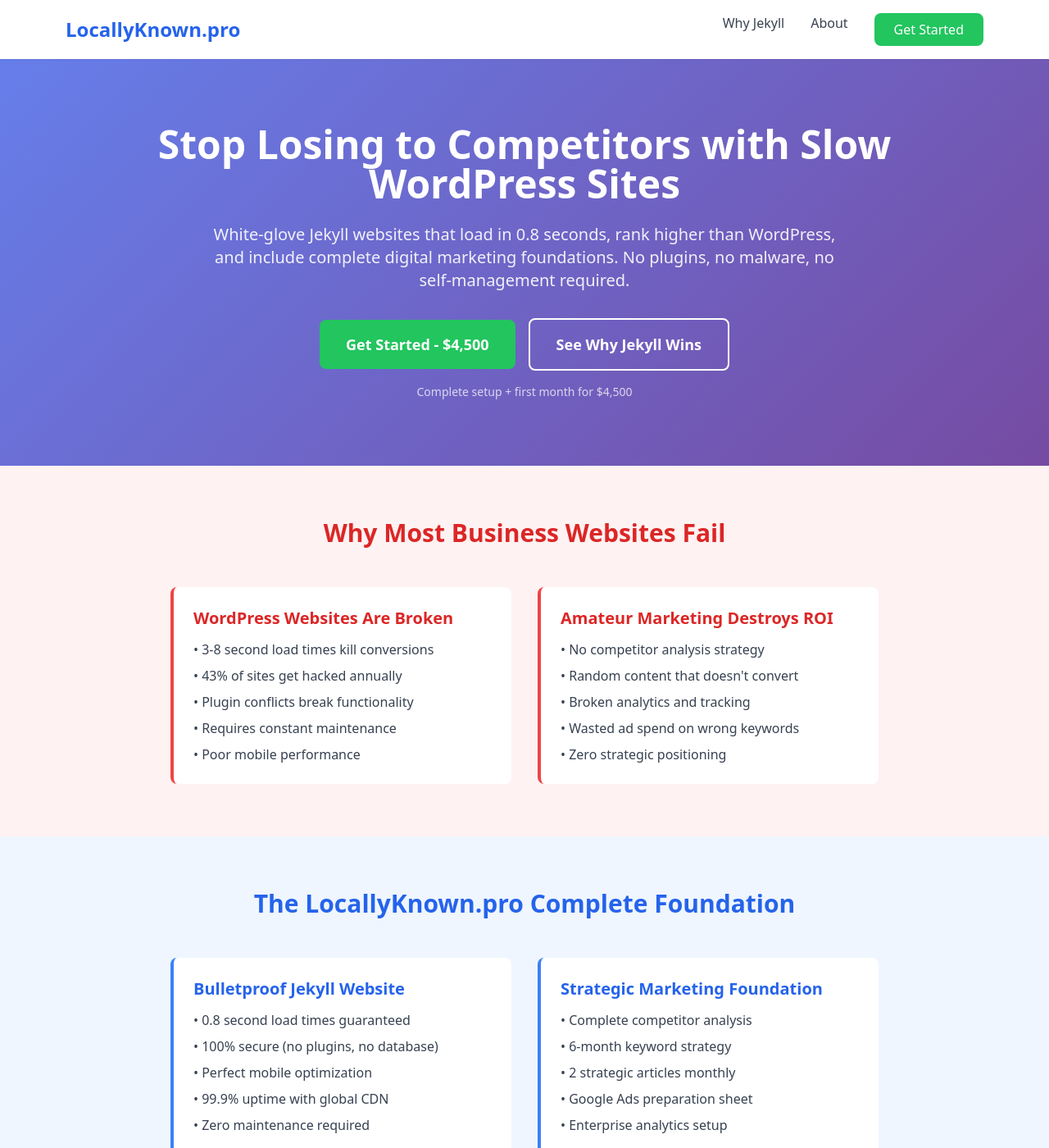
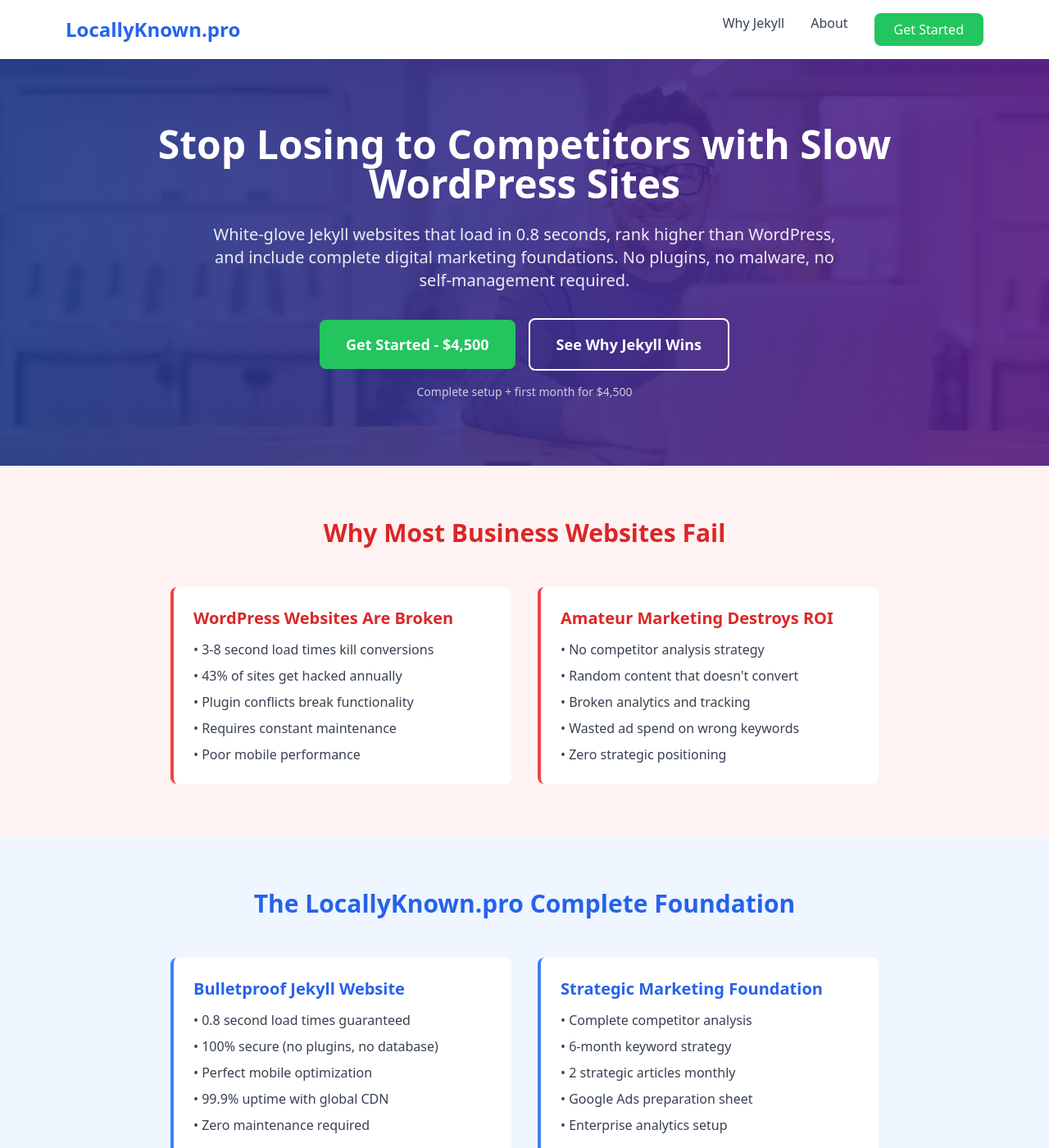
Before and after one commit to gtmsetupservice/locallyknown.pro, a Jekyll site: the page built from index.md, in a window 1280 px wide and 1400 px high. Shown: the whole window at 82% size. Built offline with Jekyll 4.4.1, drawn with Linux system fonts in a browser that asks for light colours; nearby versions of some CDN libraries.

Commit message:
Add professional hero background image
- Download team collaboration image from WordPress site
- Save locally for faster loading (no external dependencies)
- Update hero section with background image and overlay
- Professional look with blue/purple gradient overlay

🤖 Generated with [Claude Code](https://claude.ai/code)

Co-Authored-By: Claude <noreply@anthropic.com>

```diff
--- a/_layouts/default.html
+++ b/_layouts/default.html
@@ -14,9 +14,6 @@
 
     <!-- Custom CSS -->
     <style>
-        .gradient-bg {
-            background: linear-gradient(135deg, #667eea 0%, #764ba2 100%);
-        }
         .comparison-grid {
             display: grid;
             grid-template-columns: 1fr 1fr 1fr;
--- a/index.md
+++ b/index.md
@@ -5,8 +5,9 @@ description: Complete digital marketing foundations with bulletproof Jekyll site
 ---
 
 <!-- Hero Section -->
-<section class="gradient-bg text-white py-20">
-    <div class="max-w-6xl mx-auto px-4 text-center">
+<section class="relative text-white py-20" style="background: url('{{ site.baseurl }}/assets/images/hero-background.jpg') center/cover; background-attachment: fixed;">
+    <div class="absolute inset-0 bg-gradient-to-r from-blue-900/90 to-purple-900/90"></div>
+    <div class="relative z-10 max-w-6xl mx-auto px-4 text-center">
         <h1 class="text-5xl font-bold mb-6">
             Stop Losing to Competitors with Slow WordPress Sites
         </h1>
```
Also changed, not shown: assets/images/hero-background.jpg (added).
